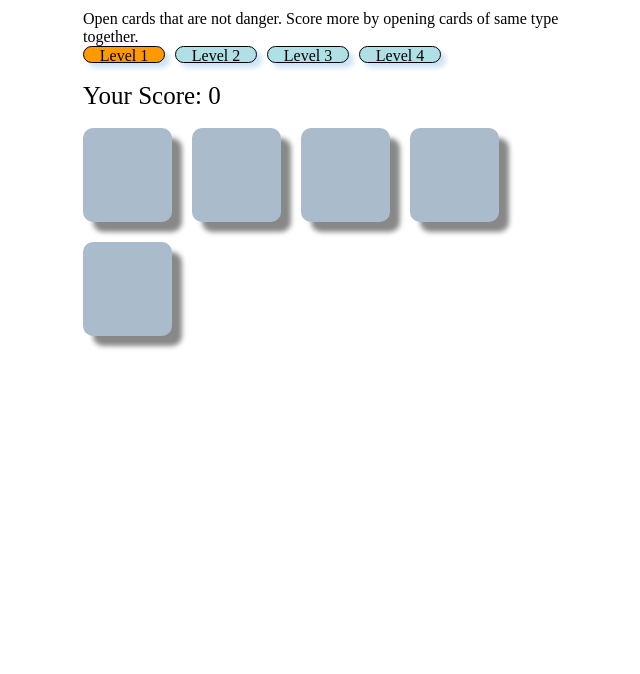
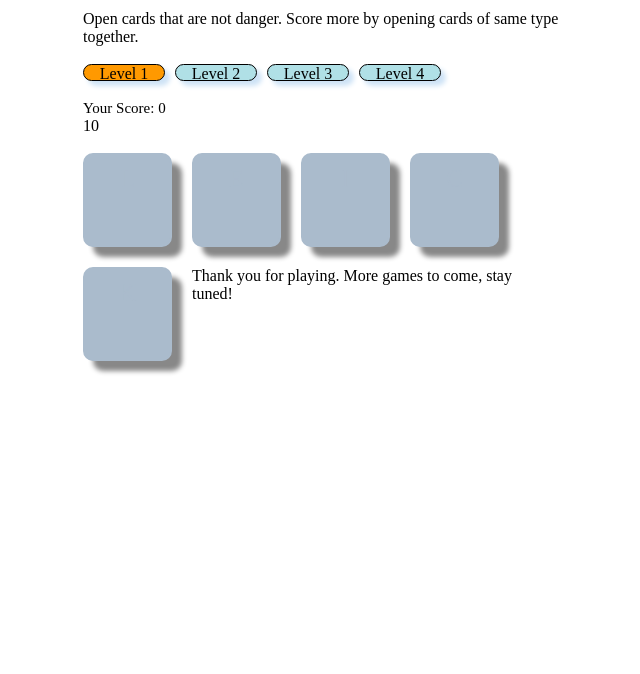
Before and after one commit to ramwelcomesu/p4.ram15.biz, a PHP site: the page made by views/v_games_newg.php in a window 1280 px wide. Shown: the top 674 px of the page, without its empty margins (296-936 px from the left). Run offline with PHP 8.4, Linux system fonts and the light colour scheme; the template is opened without the code that fills it: most values are stand-ins (such as "Sample title", 1, 10 or a date in 2020); some libraries are stand-ins or nearby versions.

Commit message:
3rd Commit UI improvements and saving the player score to the database

```diff
--- a/css/memory.css
+++ b/css/memory.css
@@ -33,6 +33,11 @@ body {
 	border-radius:10px;
 }
 
+.gamebottomtext{
+	float:none;
+	width:80%;
+	height:470px;
+}
 
 
 
@@ -58,5 +63,9 @@ body {
 }
 
 #scoreboard {
-	font-size:25px;
+	font-size:15px;
 }
+
+.hideme{
+	display: none;
+}
--- a/js/memory.js
+++ b/js/memory.js
@@ -162,6 +162,8 @@ var Memory = {
 
 		// Dsiplay the updated scoreboard
 		this.scoreboard.html("Your Score: "+ this.points);
+		document.getElementById('score').value = this.points;
+		document.getElementById('level').value = how_many_cards;
 
 		//Record the previous card
 		this.prv_card  = divIdImage;
@@ -178,6 +180,7 @@ var Memory = {
 			this.prv_card = '';
 		};
 
+
 		var nthis = this;
 		// to delay all open cards(including the last one opened) for half second before displaying the Game over message.
 		setTimeout(function() {
@@ -190,12 +193,15 @@ var Memory = {
 
 			// When user clicks all card but not the danger, Game over - Won!
 			else if (fcc == how_many_cards - nthis.how_many_danger) {
+
 				$('.board').html('Congratulation!! Level completed successfully, play again!.');
-				//window.location.href = "/games/p_newg.php?gscore=" + nthis.points
-				//<?php
-				//Router::redirect("/games/newg");
-				// echo hello;
-				//?>
+				alert ('Congratulation!! You won!!  You scored  ' + document.getElementById('score').value +' points. Play again!.');
+				var elem = document.getElementById('clickbutton');
+		   		if (elem.click) {
+		             elem.click();
+		        } else if (elem.onclick) {
+		        	elem.onclick();
+		        }
 			};
 
 		}, 500);  // 2 seconds
--- a/views/v_games_gstats.php
+++ b/views/v_games_gstats.php
@@ -10,6 +10,3 @@
 		    </time>
 	    <?=$stat['score']?></p>
 <?php endforeach; ?>
-
-	t = $('stats')
-    $.uiTableFilter( t, phrase )
--- a/views/v_games_newg.php
+++ b/views/v_games_newg.php
@@ -1,5 +1,5 @@
 
-
+<form method='POST' action='/games/p_newg'>
 	<head>
 
 		<title>Memory Game</title>
@@ -24,7 +24,7 @@
 
 		<div id='lmain' class= "allmain">
 			Open cards that are not danger. Score more by opening cards of same type together.
-			<br>
+			<br><br>
 			<div class='mylevel' id='5'>Level 1</div>
 			<div class='mylevel' id='10'>Level 2</div>
 			<div class='mylevel' id='15'>Level 3</div>
@@ -36,6 +36,11 @@
 
 		<div id='sbmain' class= "allmain">
 			<div id='scoreboard' class="scoreboard"></div>
+
+			<?php foreach($gstats as $gstat): ?>
+			    <?=$gstat['score']?>
+			<?php endforeach; ?>
+
 		</div>
 		<br>
 
@@ -43,8 +48,22 @@
 			<div id='board' class="board"></div>
 		</div>
 
+		<div class='gamebottomtext'>
+			<p>Thank you for playing. More games to come, stay tuned!</p>
+		</div>
+
 		<script>
 			//To invoke Memory.set_board method to display level 1 cards on intial page load
 			Memory.set_board("board", "scoreboard", 5);
 			$('#5').addClass('active');
 		</script>
+
+		<input  class = 'hideme' id = 'level' name='level' >
+
+      	<input  class = 'hideme' id = 'score' name='score'>
+
+		<input type='submit' class = 'hideme' id = 'clickbutton' value='Submit'>
+		<br>
+		<br>
+
+</form>
```
Also changed, not shown: controllers/c_games.php (+9 -11 lines), css/guide.css (+4 -3 lines).
